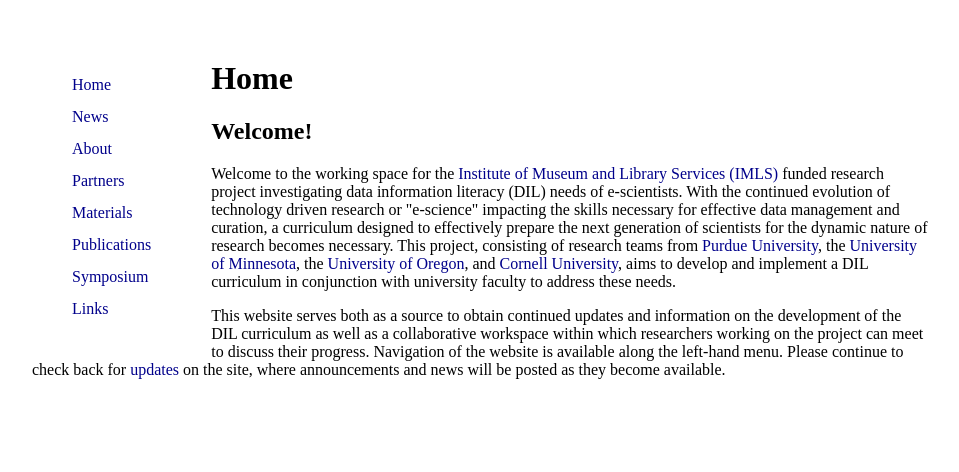
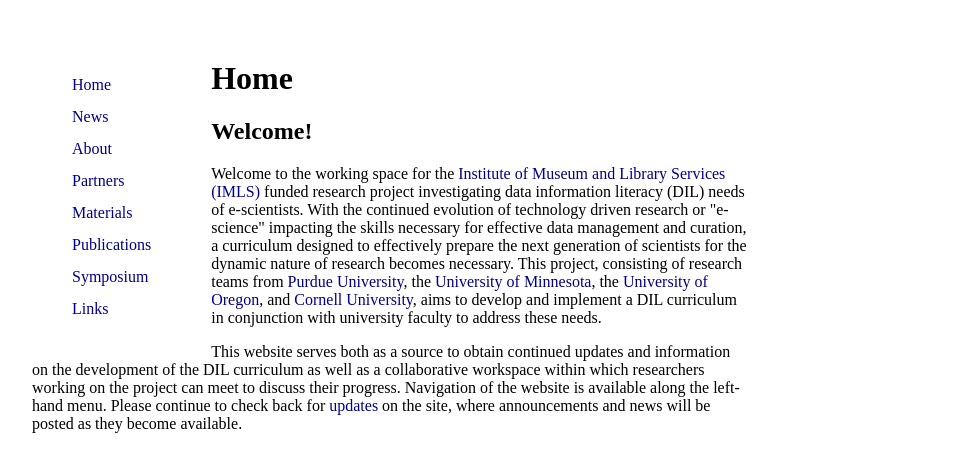
Before and after one commit to datainfolit/datainfolit, a Jekyll site: the page built from index.html, in a window 1280 px wide. Shown: the top 472 px of the page, without its empty margins (160-1119 px from the left). Built offline with Jekyll 4.4.1, drawn with Linux system fonts in a browser that asks for light colours.

Commit message:
Update main.css

```diff
--- a/css/main.css
+++ b/css/main.css
@@ -30,3 +30,6 @@ nav a {
     width: 6em;
     height: 2em;
 }
+.content {
+    width: 80%;
+}
```
